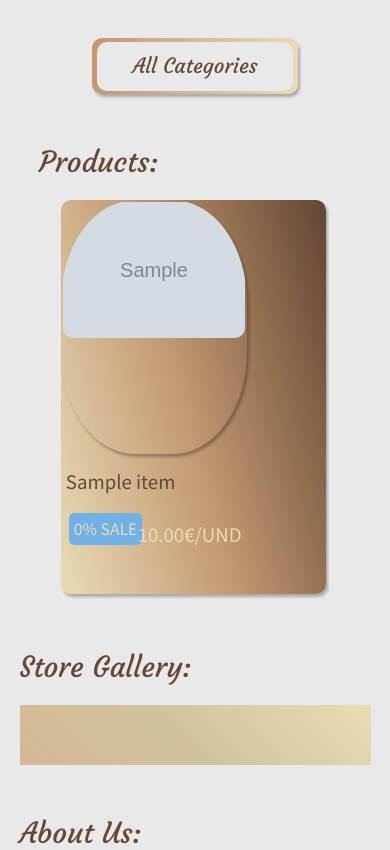
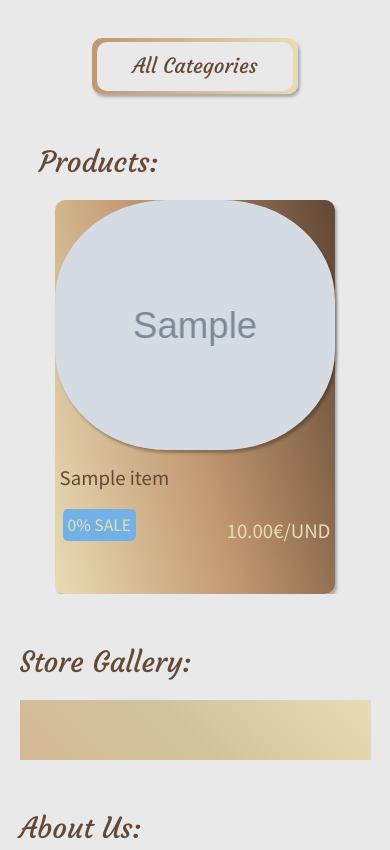
Before and after one commit to Stephane-Gon/DjangoeCommerce, a Django app: page / in a window 390 px wide. Shown: the part 1326-2176 px from the top of the page. Run offline with Django 3.2, Linux system fonts and the light colour scheme; tables that the repository leaves empty hold one stand-in row (values such as "Sample post"); grey boxes marked "Sample" are stand-in pictures; parts of the project's set-up code (start-up, migrations or seed data) failed here and were passed over; some libraries are stand-ins or nearby versions.

Commit message:
Fixed cards on home/product page

```diff
--- a/static/css/main.css
+++ b/static/css/main.css
@@ -1158,12 +1158,6 @@ h5 {
 .card-slider.draggable .glider-slide img {
   pointer-events: all;
 }
-.card-slider a {
-  text-decoration: none;
-  color: #644936;
-  width: 25%;
-  margin: 0 50px;
-}
 .card-slider .product-card {
   margin-bottom: 5px;
   min-height: 394px;
@@ -1175,22 +1169,18 @@ h5 {
   cursor: pointer;
 }
 .card-slider .product-card a {
-  margin: 0;
+  text-decoration: none;
+  color: #644936;
 }
 .card-slider .product-card a .card-img-box {
-  width: 98%;
   height: 250px;
-  overflow: hidden;
   border-radius: 40%;
-  padding: 2px;
   transition: all 0.1s cubic-bezier(0.17, 0.67, 0.83, 0.67);
+  background-size: cover;
+  background-position: center;
 }
 .card-slider .product-card a .card-img-box:hover {
   border-radius: 10px;
-}
-.card-slider .product-card a .card-img-box img {
-  border-radius: 10px;
-  max-width: 100%;
 }
 .card-slider .product-card a .card-text h2 {
   margin: 8px 0 15px 5px;
@@ -1261,10 +1251,6 @@ h5 {
   .heroBox .heroSlogan {
     width: 70%;
   }
-
-  .card-slider div a .product-card {
-    margin: 0 auto;
-  }
 }
 @media (max-width: 500px) {
   .errorBracketText:after, .errorBracketText:before {
@@ -1280,11 +1266,6 @@ h5 {
 @media (max-width: 360px) {
   .cookie-pref-aside {
     width: 100%;
-  }
-
-  .card-slider div a .product-card {
-    margin: 0 auto;
-    width: 90%;
   }
 }
 .userOrders-table {
@@ -2015,6 +1996,11 @@ h5 {
   border-radius: 0px 10px 10px 0px;
 }
 
+@media (max-width: 1366px) {
+  .glider-prev, .glider-next {
+    display: none;
+  }
+}
 @media (max-width: 768px) {
   .home-wrapper .about-container .about-text {
     width: 100%;
@@ -2034,13 +2020,21 @@ h5 {
     padding-left: 7%;
   }
 
-  .glider-prev, .glider-next {
-    display: none;
+  .home-wrapper .card-slider {
+    padding-left: 0;
+  }
+  .home-wrapper .card-slider .product-card {
+    width: 60%;
+    margin: 0 auto;
   }
 }
 @media (max-width: 500px) {
   .custom-home-wrapper {
     width: 80%;
+  }
+
+  .home-wrapper .card-slider .product-card {
+    width: 90%;
   }
 }
 @media (max-width: 360px) {
@@ -2707,21 +2701,10 @@ h5 {
   }
 
   .identical-items-slide {
-    width: 100%;
-    margin-left: 0;
+    width: 95%;
   }
 }
 @media (max-width: 1000px) {
-  .card-slider a:last-of-type {
-    display: none;
-  }
-  .card-slider a {
-    width: 35%;
-  }
-  .card-slider a .product-card {
-    width: 100%;
-  }
-
   .product-hero .product-slider-wrapper {
     width: 60%;
   }
@@ -2730,13 +2713,10 @@ h5 {
   }
 }
 @media (max-width: 768px) {
-  .card-slider {
+  .identical-items-slide .card-slider {
     flex-direction: column;
   }
-  .card-slider a:last-of-type {
-    display: block;
-  }
-  .card-slider a {
+  .identical-items-slide .card-slider .product-card {
     margin: 30px auto;
     width: 50%;
   }
@@ -2788,7 +2768,7 @@ h5 {
     margin-bottom: 20px;
   }
 
-  .card-slider a {
+  .identical-items-slide .card-slider .product-card {
     width: 70%;
   }
 }
@@ -2797,7 +2777,7 @@ h5 {
     width: 95%;
   }
 
-  .card-slider a {
+  .identical-items-slide .card-slider .product-card {
     width: 90%;
   }
 }
--- a/static/js/main.js
+++ b/static/js/main.js
@@ -125,6 +125,16 @@ else {
 if (urlName === 'home' || urlName === 'about'){
     let footerGap = document.querySelector('.footer-gap')
     footerGap.style.paddingTop = '30px'
+
+}
+
+if (urlName === 'home' || urlName === 'product'){
+    let cardImgBox = document.querySelectorAll('.card-img-box')
+
+    for(let i= 0; i < cardImgBox.length; i++) {
+        let imgUrl = cardImgBox[i].dataset.img
+        cardImgBox[i].style.backgroundImage = `url("${imgUrl}")`
+    }
 
 }
 
--- a/store/templates/store/home_page.html
+++ b/store/templates/store/home_page.html
@@ -71,8 +71,7 @@ Home Page
         <div>
             <div class="product-card">
                 <a href="{{ item.get_absolute_url }}">
-                    <div class="card-img-box">
-                        <img src="{{ item.main_image.url }}" alt="Category Image">
+                    <div class="card-img-box" data-img="{{ item.main_image.url }}">
                     </div>
                     <div class="card-text">
                         <h2>{{ item.categorie }}</h2>
@@ -202,18 +201,17 @@ Home Page
                 slidesToScroll: 1,
                 itemWidth: 150,
                 duration: 0.25,
-                draggable: true,
             }
         }, {
             breakpoint: 768,
             settings: {
-                slidesToShow: 2,
-                draggable: false,
+                slidesToShow: 3,
             }
         }, {
             breakpoint: 1366,
             settings: {
                 slidesToShow: 3,
+                draggable: false,
             }
         }]
     })
--- a/store/templates/store/product.html
+++ b/store/templates/store/product.html
@@ -285,8 +285,7 @@ Product: {{ item.title }}
 
             <div class="product-card">
                 <a href="{{ item.get_absolute_url }}">
-                    <div class="card-img-box">
-                        <img src="{{ item.main_image.url }}" alt="Category Image">
+                    <div class="card-img-box" data-img="{{ item.main_image.url }}">
                     </div>
                     <div class="card-text">
                         <h2>{{ item.categorie }}</h2>
```
Also changed, not shown: 1 other file.
